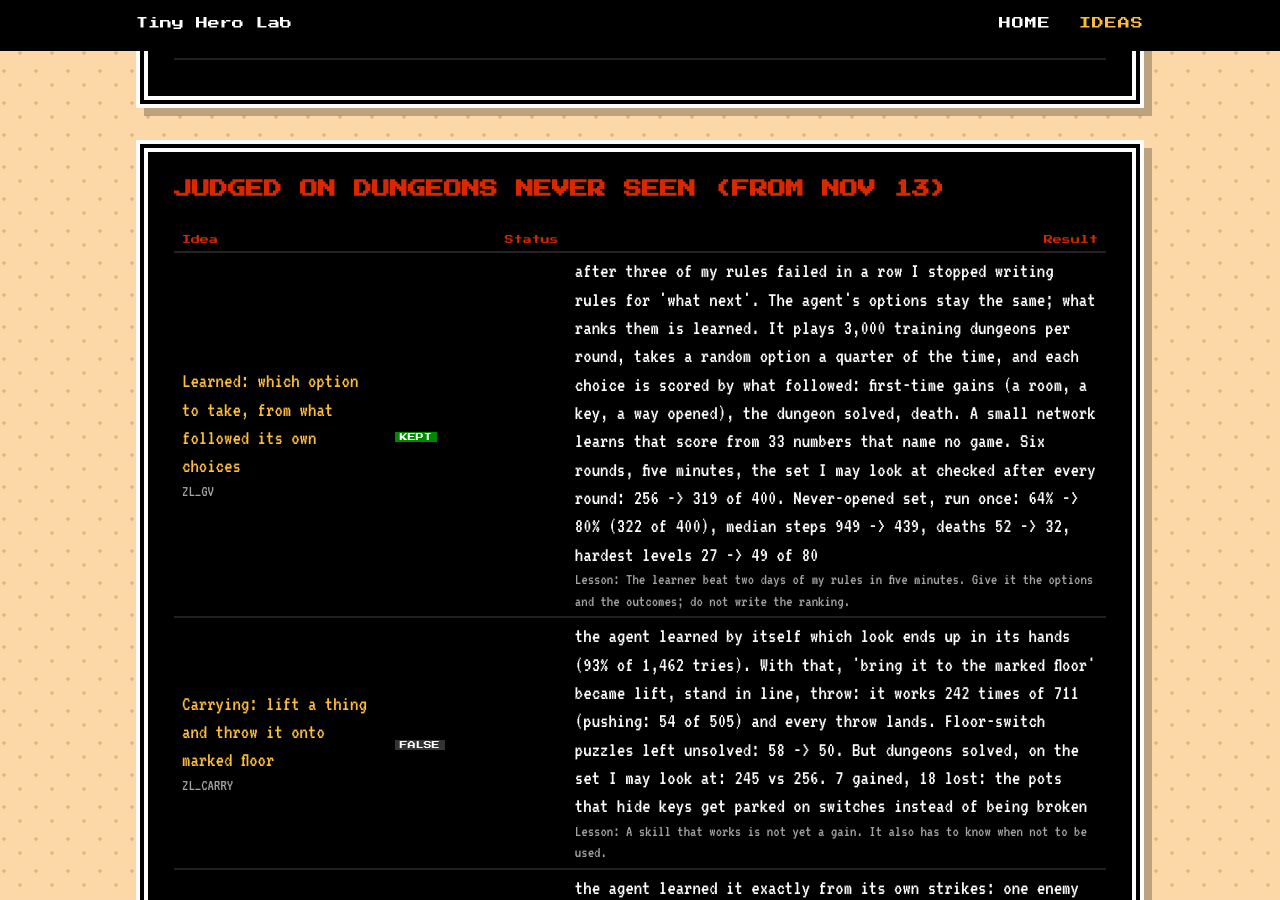
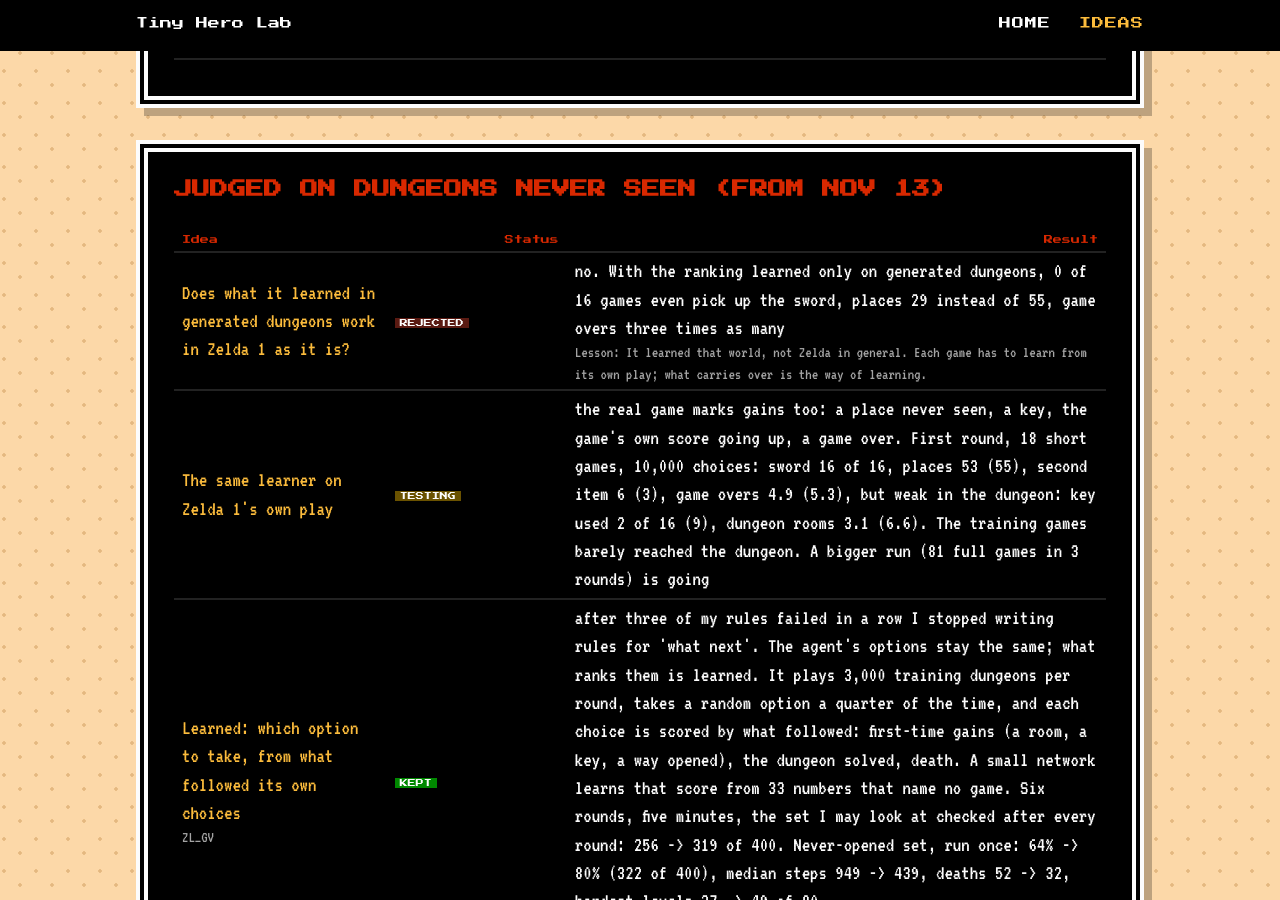
Before and after one commit to sofianedjerbi/zelda-agent-devblog, a Jekyll site: the page built from ideas.html, in a window 1280 px wide and 900 px high, scrolled down 6109 px. Built offline with Jekyll 4.4.1, drawn with Linux system fonts in a browser that asks for light colours.

Commit message:
Ideas: zero-shot to Zelda 1 fails; the learner on Zelda 1's own play (testing)
Co-Authored-By: Claude Fable 5.2 <noreply@anthropic.com>
Claude-Session: https://claude.ai/code/session_011zaXs3MpTYuwKudv5WyDZs

```diff
--- a/_data/tried.yml
+++ b/_data/tried.yml
@@ -2,6 +2,8 @@
 # switch = how to turn it on/off in ~/minish-rl (ZL_<NAME>); result = measured; lesson = what not to do again.
 - phase: "Judged on dungeons never seen (from Nov 13)"
   items:
+    - {name: "Does what it learned in generated dungeons work in Zelda 1 as it is?", status: rejected, result: "no. With the ranking learned only on generated dungeons, 0 of 16 games even pick up the sword, places 29 instead of 55, game overs three times as many", lesson: "It learned that world, not Zelda in general. Each game has to learn from its own play; what carries over is the way of learning."}
+    - {name: "The same learner on Zelda 1's own play", status: testing, result: "the real game marks gains too: a place never seen, a key, the game's own score going up, a game over. First round, 18 short games, 10,000 choices: sword 16 of 16, places 53 (55), second item 6 (3), game overs 4.9 (5.3), but weak in the dungeon: key used 2 of 16 (9), dungeon rooms 3.1 (6.6). The training games barely reached the dungeon. A bigger run (81 full games in 3 rounds) is going"}
     - {name: "Learned: which option to take, from what followed its own choices", switch: GV, status: kept, result: "after three of my rules failed in a row I stopped writing rules for 'what next'. The agent's options stay the same; what ranks them is learned. It plays 3,000 training dungeons per round, takes a random option a quarter of the time, and each choice is scored by what followed: first-time gains (a room, a key, a way opened), the dungeon solved, death. A small network learns that score from 33 numbers that name no game. Six rounds, five minutes, the set I may look at checked after every round: 256 -> 319 of 400. Never-opened set, run once: 64% -> 80% (322 of 400), median steps 949 -> 439, deaths 52 -> 32, hardest levels 27 -> 49 of 80", lesson: "The learner beat two days of my rules in five minutes. Give it the options and the outcomes; do not write the ranking."}
     - {name: "Carrying: lift a thing and throw it onto marked floor", switch: CARRY, status: off, result: "the agent learned by itself which look ends up in its hands (93% of 1,462 tries). With that, 'bring it to the marked floor' became lift, stand in line, throw: it works 242 times of 711 (pushing: 54 of 505) and every throw lands. Floor-switch puzzles left unsolved: 58 -> 50. But dungeons solved, on the set I may look at: 245 vs 256. 7 gained, 18 lost: the pots that hide keys get parked on switches instead of being broken", lesson: "A skill that works is not yet a gain. It also has to know when not to be used."}
     - {name: "Learned danger: do not fight what the sword never hurts", status: rejected, result: "the agent learned it exactly from its own strikes: one enemy look hurt 0 times in 8,172, the other every time. Using it (no swing, two tiles of room): 246 vs 256 solved and deaths 72 vs 50; each half alone: no gain. I do not understand why not swinging costs lives"}
```
